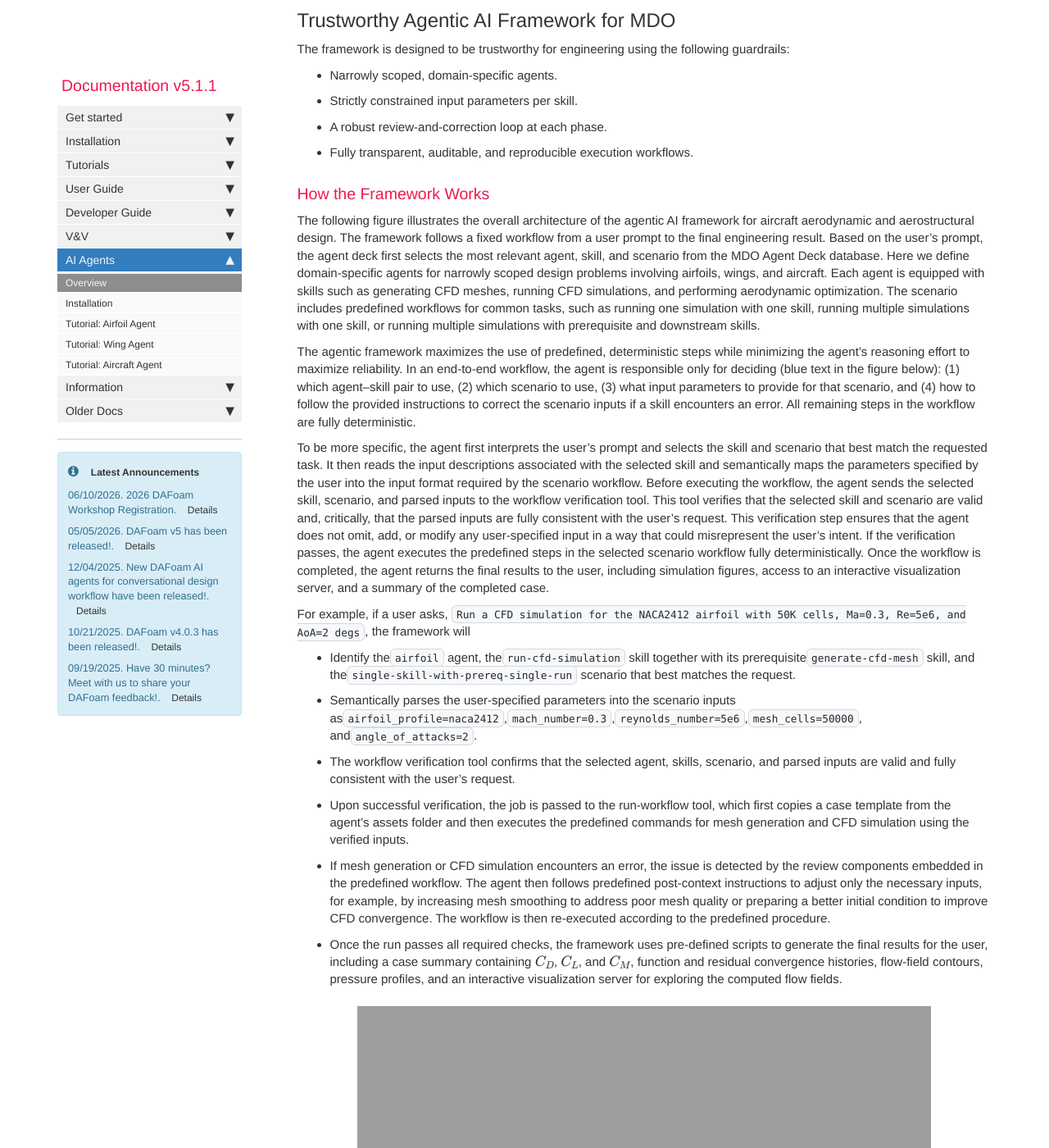
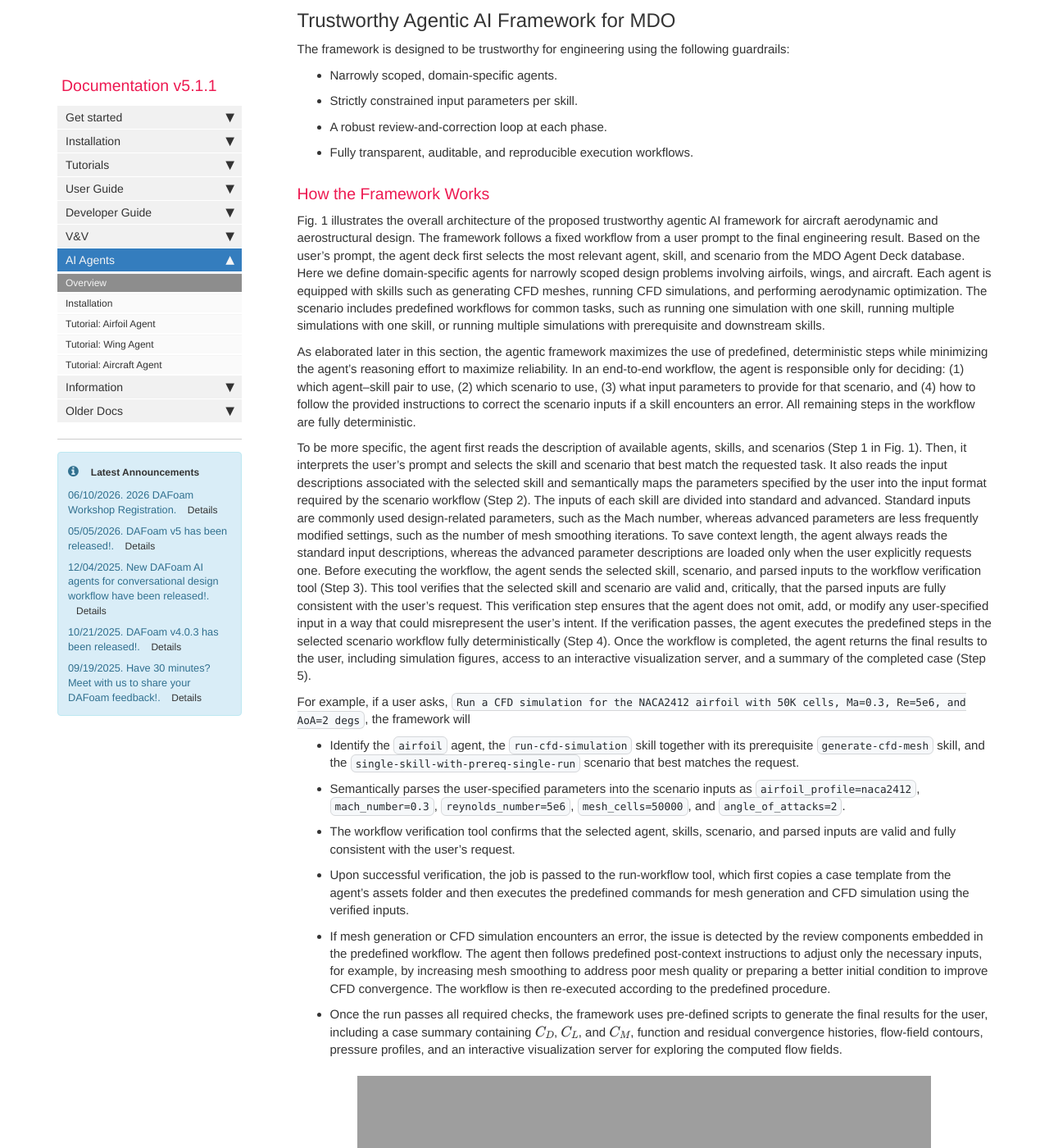
Before and after one commit to DAFoam/DAFoam.github.io, a Jekyll site: the page built from pages/mydoc/mydoc_ai_agent_overview.md, in a window 1280 px wide and 1400 px high, scrolled down 530 px. Shown: the whole window at 82% size. Built offline with Jekyll 4.4.1, drawn with Linux system fonts in a browser that asks for light colours; comment, search, counter and statistics services are not loaded; some of the changed text lies outside the part shown.

Commit message:
content update

```diff
--- a/pages/mydoc/mydoc_ai_agent_overview.md
+++ b/pages/mydoc/mydoc_ai_agent_overview.md
@@ -22,18 +22,18 @@ The framework is designed to be trustworthy for engineering using the following
 
 ### How the Framework Works
 
-The following figure illustrates the overall architecture of the agentic AI framework for aircraft aerodynamic and aerostructural design. The framework follows a fixed workflow from a user prompt to the final engineering result. Based on the user's prompt, the agent deck first selects the most relevant agent, skill, and scenario from the MDO Agent Deck database. Here we define domain-specific agents for narrowly scoped design problems involving airfoils, wings, and aircraft. Each agent is equipped with skills such as generating CFD meshes, running CFD simulations, and performing aerodynamic optimization. The scenario includes predefined workflows for common tasks, such as running one simulation with one skill, running multiple simulations with one skill, or running multiple simulations with prerequisite and downstream skills.
+Fig. 1 illustrates the overall architecture of the proposed trustworthy agentic AI framework for aircraft aerodynamic and aerostructural design. The framework follows a fixed workflow from a user prompt to the final engineering result. Based on the user's prompt, the agent deck first selects the most relevant agent, skill, and scenario from the MDO Agent Deck database. Here we define domain-specific agents for narrowly scoped design problems involving airfoils, wings, and aircraft. Each agent is equipped with skills such as generating CFD meshes, running CFD simulations, and performing aerodynamic optimization. The scenario includes predefined workflows for common tasks, such as running one simulation with one skill, running multiple simulations with one skill, or running multiple simulations with prerequisite and downstream skills.
 
-The agentic framework maximizes the use of predefined, deterministic steps while minimizing the agent's reasoning effort to maximize reliability. In an end-to-end workflow, the agent is responsible only for deciding (blue text in the figure below): (1) which agent–skill pair to use, (2) which scenario to use, (3) what input parameters to provide for that scenario, and (4) how to follow the provided instructions to correct the scenario inputs if a skill encounters an error. All remaining steps in the workflow are fully deterministic.
+As elaborated later in this section, the agentic framework maximizes the use of predefined, deterministic steps while minimizing the agent's reasoning effort to maximize reliability. In an end-to-end workflow, the agent is responsible only for deciding: (1) which agent–skill pair to use, (2) which scenario to use, (3) what input parameters to provide for that scenario, and (4) how to follow the provided instructions to correct the scenario inputs if a skill encounters an error. All remaining steps in the workflow are fully deterministic.
 
-To be more specific, the agent first interprets the user's prompt and selects the skill and scenario that best match the requested task. It then reads the input descriptions associated with the selected skill and semantically maps the parameters specified by the user into the input format required by the scenario workflow. Before executing the workflow, the agent sends the selected skill, scenario, and parsed inputs to the workflow verification tool. This tool verifies that the selected skill and scenario are valid and, critically, that the parsed inputs are fully consistent with the user's request. This verification step ensures that the agent does not omit, add, or modify any user-specified input in a way that could misrepresent the user's intent.
-If the verification passes, the agent executes the predefined steps in the selected scenario workflow fully deterministically. Once the workflow is completed, the agent returns the final results to the user, including simulation figures, access to an interactive visualization server, and a summary of the completed case.
+To be more specific, the agent first reads the description of available agents, skills, and scenarios (Step 1 in Fig. 1). Then, it interprets the user's prompt and selects the skill and scenario that best match the requested task. It also reads the input descriptions associated with the selected skill and semantically maps the parameters specified by the user into the input format required by the scenario workflow (Step 2). The inputs of each skill are divided into standard and advanced. Standard inputs are commonly used design-related parameters, such as the Mach number, whereas advanced parameters are less frequently modified settings, such as the number of mesh smoothing iterations. To save context length, the agent always reads the standard input descriptions, whereas the advanced parameter descriptions are loaded only when the user explicitly requests one. Before executing the workflow, the agent sends the selected skill, scenario, and parsed inputs to the workflow verification tool (Step 3). This tool verifies that the selected skill and scenario are valid and, critically, that the parsed inputs are fully consistent with the user's request. This verification step ensures that the agent does not omit, add, or modify any user-specified input in a way that could misrepresent the user's intent.
+If the verification passes, the agent executes the predefined steps in the selected scenario workflow fully deterministically (Step 4). Once the workflow is completed, the agent returns the final results to the user, including simulation figures, access to an interactive visualization server, and a summary of the completed case (Step 5).
 
 For example, if a user asks, `Run a CFD simulation for the NACA2412 airfoil with 50K cells, Ma=0.3, Re=5e6, and AoA=2 degs`, the framework will
 
-- Identify the`airfoil` agent, the`run-cfd-simulation` skill together with its prerequisite`generate-cfd-mesh` skill, and the`single-skill-with-prereq-single-run` scenario that best matches the request.
+- Identify the `airfoil` agent, the `run-cfd-simulation` skill together with its prerequisite `generate-cfd-mesh` skill, and the `single-skill-with-prereq-single-run` scenario that best matches the request.
 
-- Semantically parses the user-specified parameters into the scenario inputs as`airfoil_profile=naca2412`,`mach_number=0.3`,`reynolds_number=5e6`,`mesh_cells=50000`, and`angle_of_attacks=2`.
+- Semantically parses the user-specified parameters into the scenario inputs as `airfoil_profile=naca2412`, `mach_number=0.3`, `reynolds_number=5e6`, `mesh_cells=50000`, and `angle_of_attacks=2`.
 
 - The workflow verification tool confirms that the selected agent, skills, scenario, and parsed inputs are valid and fully consistent with the user's request.
 
@@ -46,7 +46,7 @@ For example, if a user asks, `Run a CFD simulation for the NACA2412 airfoil with
 <div style="text-align: center;">
 <img src="{{ site.url }}{{ site.baseurl }}/images/tutorials/AI-overview-diagram.png" style="width:900px !important;" />
 
-Fig. 1. Schematic of the agentic AI workflow
+Fig. 1. Overall architecture of the proposed trustworthy and scalable agentic AI framework for aircraft aerodynamic and aerostructural design. Cyan text indicates steps requiring agent reasoning, while black text indicates deterministic workflow steps.
 </div>
 
 ### Transparency, Auditability, and Reproducibility
@@ -59,6 +59,6 @@ The framework records workflow and runtime context in the working directory. Thi
 
 ### Reference
 
-Ping He, Lean Fang, Jiawei Chen, Seth Zoppelt, and Christian Psenica. "Trustworthy Agentic AI for High-fidelity Aircraft Design Optimization.", paper in preparation. 2026.
+Ping He, Lean Fang, Jiawei Chen, Seth Zoppelt, and Christian Psenica. "Trustworthy Agentic AI for High-fidelity Multidisciplinary Design Optimization of Aircraft.", paper in preparation. 2026.
 
 {% include links.html %}
```
